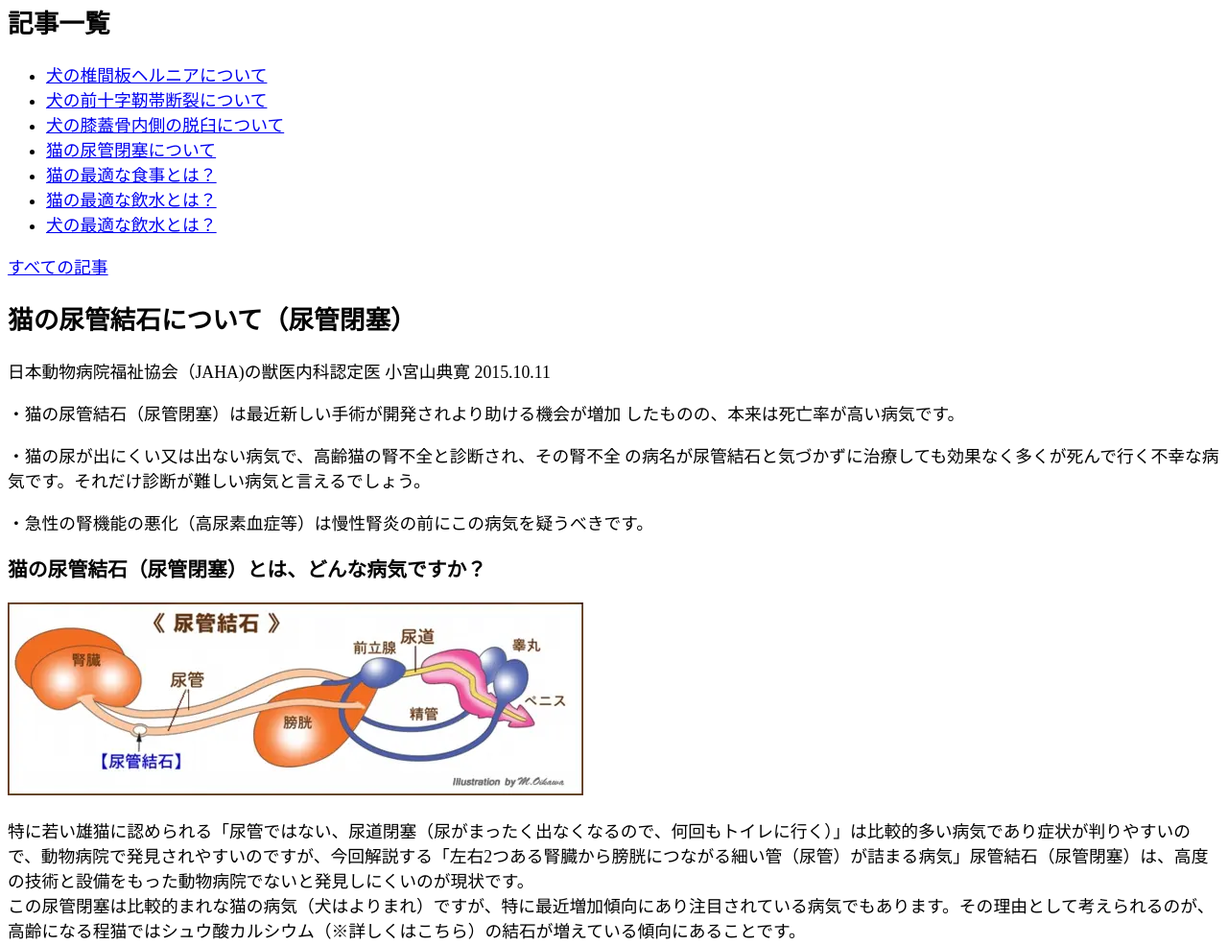
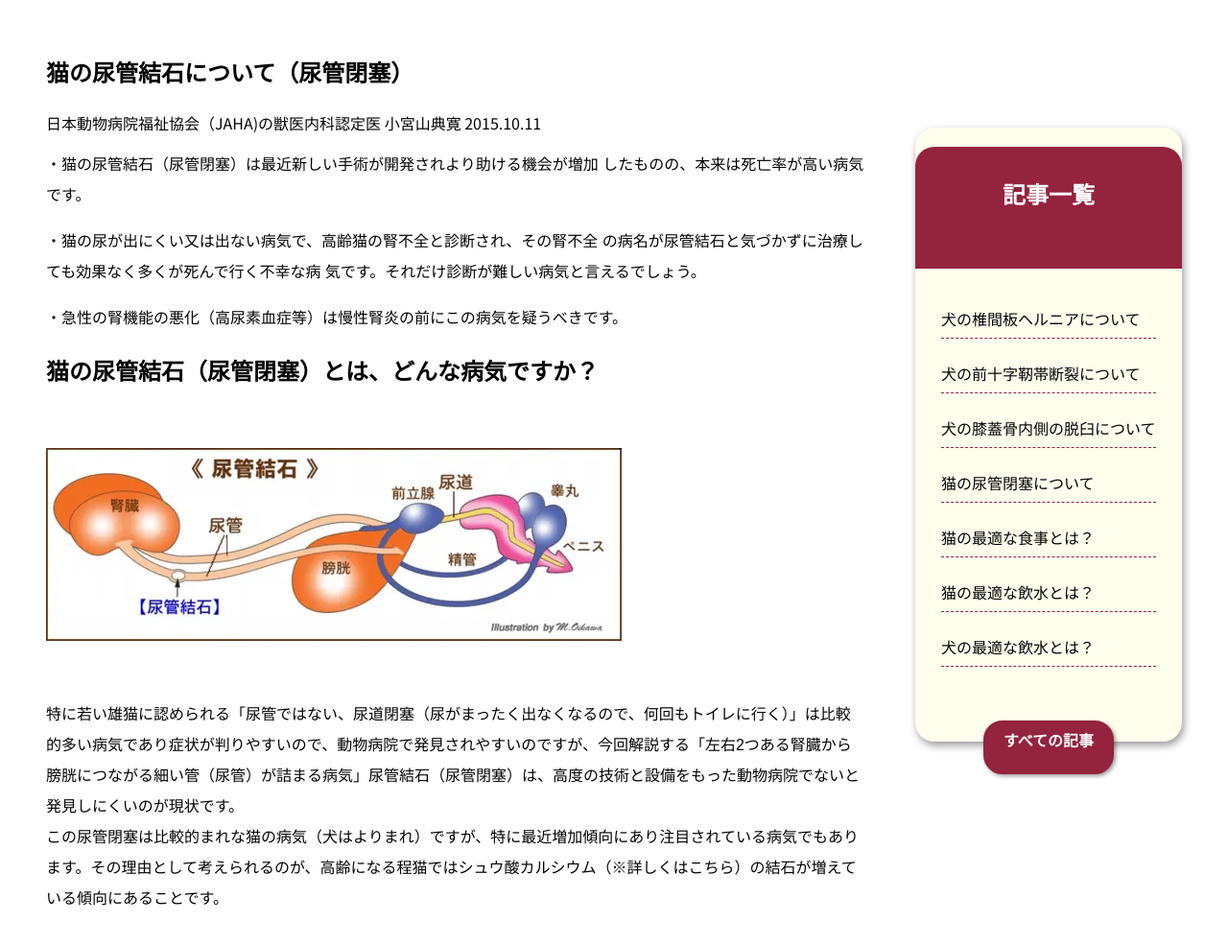
Before and after one commit to ShionWebGym/NPOsite, a Gatsby site: page /Study in a window 1280 px wide. Shown: the part 491-1476 px from the top of the page at 96% size. Built offline with nearby package versions, Linux system fonts and the light colour scheme; Gatsby itself is replaced by a stand-in of ours.

Commit message:
add study page

```diff
--- a/src/components/Study.module.scss
+++ b/src/components/Study.module.scss
@@ -30,3 +30,98 @@
     margin-top: 40px;
     margin-left: 64px;
 }
+.studyNav{
+    width: 278px;
+    height: 640px;
+    font-family: Noto Sans JP,sans-serif;
+    margin-top: 96px;
+    background-color: #FFFFED;
+    border-radius:20px;
+    box-shadow: 2px 4px 8px 0 rgb(0 0 0 / 40%);
+
+}
+.studyNav h2{
+    font-size: 24px;
+    background-color: #94233E;
+    color: #fff;
+    border-radius: 20px 20px 0 0;
+    height: 96px;
+    text-align: center;
+    padding-top: 31px;
+}
+.studyNav li{
+    font-size: 16px;
+    list-style: none;
+    margin: auto;
+}
+.studyLink{
+    color: #040404;
+    text-decoration:none;
+    border-bottom: #94233E 1px dashed;
+    width: 224px;
+    display: block;
+    text-align: left;
+    margin:0 auto 24px ;
+    padding-bottom: 8px;
+}
+.studyLink:hover{
+    color: #94233E;
+}
+ul{
+    margin:40px auto 56px;
+    padding: 0;
+}
+.studyLinkButton{
+    text-decoration: none;
+    color: #fff;
+    background-color: #94233E;
+    width: 120px;
+    height: 40px;
+    box-shadow:  2px 2px 4px 0 rgb(0 0 0 / 40%);
+    font-weight: bold;
+    border-radius: 20px;
+    padding: 6px;
+    margin: auto;
+    display: block;
+    font-size: 16px;
+    text-align: center;
+    border: 2px solid #94233E;
+    transition: 0.3s;
+}
+.studyLinkButton:hover{
+    color: #94233E;
+    background-color: #fff;
+    border: #94233E 2px solid;
+    transition: 0.1s;
+}
+.studySection{
+    width: calc(100% - 330px);
+    font-family: Noto Sans JP,sans-serif;
+}
+.studySection h2{
+    font-size: 24px;
+    margin-bottom: 24px;
+}
+.studySection p{
+    font-size: 16px;
+    margin-bottom: 16px;
+    color: #040404;
+    line-height: 32px;
+    font-family: Noto serif JP,sans-serif;
+}
+.studySection aside{
+    font-size: 16px;
+    margin-bottom: 8px;
+    color: #040404;
+}
+.studySection img{
+    margin: 40px auto;
+    text-align: center;
+}
+.studyWrapper{
+    display: flex;
+    justify-content: space-between;
+    max-width: 1200px;
+    margin: 56px auto;
+    padding: 0 40px;
+}
--- a/src/pages/Study.tsx
+++ b/src/pages/Study.tsx
@@ -3,11 +3,17 @@ import "@fontsource/noto-serif-jp";
 import "@fontsource/noto-sans-jp";
 import Scroll from "../components/Scroll";
 import { pankuzu } from "../components/Pankuzu.module.scss";
+import { Link } from "gatsby";
 import {
   Gcontainer,
   pagehead,
   Gh1,
   studyImgStyle,
+  studyNav,
+  studyLink,
+  studyLinkButton,
+  studySection,
+  studyWrapper,
 } from "../components/Study.module.scss";
 import React from "react";
 import studyImg from "../images/study.webp";
@@ -38,20 +44,8 @@ const Study = () => {
             />
           </div>
         </div>
-        <div>
-            <nav>
-                <h2>記事一覧</h2>
-                <ul>
-                    <li><a href="#">犬の椎間板ヘルニアについて</a></li>
-                    <li><a href="#">犬の前十字靭帯断裂について</a></li>
-                    <li><a href="#">犬の膝蓋骨内側の脱臼について</a></li>
-                    <li><a href="#">猫の尿管閉塞について</a></li>
-                    <li><a href="#">猫の最適な食事とは？</a></li>
-                    <li><a href="#">猫の最適な飲水とは？</a></li>
-                    <li><a href="#">犬の最適な飲水とは？</a></li>
-                </ul>
-                <a href="#">すべての記事</a>
-            </nav>
+        <div className={studyWrapper}>
+          <section className={studySection}>
             <h2>猫の尿管結石について（尿管閉塞）</h2>
             <aside>
               日本動物病院福祉協会（JAHA)の獣医内科認定医 小宮山典寛 2015.10.11
@@ -68,7 +62,7 @@ const Study = () => {
             <p>
               ・急性の腎機能の悪化（高尿素血症等）は慢性腎炎の前にこの病気を疑うべきです。
             </p>
-          <h3>猫の尿管結石（尿管閉塞）とは、どんな病気ですか？</h3>
+            <h2>猫の尿管結石（尿管閉塞）とは、どんな病気ですか？</h2>
             <img src={nyoukankesseki} alt="猫の尿管結石の図" />
             <p>
               特に若い雄猫に認められる「尿管ではない、尿道閉塞（尿がまったく出なくなるので、何回もトイレに行く）」は比較的多い病気であり症状が判りやすいので、動物病院で発見されやすいのですが、今回解説する「左右2つある腎臓から膀胱につながる細い管（尿管）が詰まる病気」尿管結石（尿管閉塞）は、高度の技術と設備をもった動物病院でないと発見しにくいのが現状です。
@@ -83,13 +77,13 @@ const Study = () => {
               <br />
               その治療法は特殊な機材を利用したインターベンションといわれる手術ですが、大変高度な技術を必要とされる外科手術となります。
             </p>
-          <h3>動物病院で「慢性腎不全」と言われたら…</h3>
+            <h2>動物病院で「慢性腎不全」と言われたら…</h2>
             <p>
               猫は高齢になると、腎臓病になりやすくなるのは、知られつつありますが、この病気「尿管閉塞」はまだあまり知られていません。
               <br />
               ゆえに普通に診断される猫の病気である慢性腎不全（正式には病名ではありません）と診断される時には実は、尿管結石（閉塞）であったということもありうるのです。ですから動物病院から、単に「あなたの猫は慢性腎不全です」と説明され、それ以上の説明がない場合は、「どんな慢性腎不全ですか？」と尋ねると同時に、「尿管結石の可能性はありますか？腎臓の画像診断（X線、超音波検査）の結果はどうでしたか？」「左右の腎臓の大きさはどうでしたか？」と尋ねる必要があるかもしれません。
             </p>
-          <h3>診断</h3>
+            <h2>診断</h2>
             <p>
               この病気の診断は、身体検査と臨床症状で推定し画像診断（X線検査、超音波、時にCT等）で確定します。ゆえに診断には詳細なX線検査と腎臓を中心とした超音波検査が必要であり、診断はどこの動物病院でもできるものではありません。熟練した獣医師が行うもので、より専門的な医療を行える動物病院でないとその診断はできないと思われます。
             </p>
@@ -115,7 +109,7 @@ const Study = () => {
               <br />
               それなりの専門医療の動物病院でないと無理ではないかと思われます。
             </aside>
-          <h3>なりやすい年齢と症状</h3>
+            <h2>なりやすい年齢と症状</h2>
             <p>
               起こりやすい年齢は様々ですが、６-７歳以上が多いようです。性差はありません。
               一般的な全身症状は、食欲不振、元気消失、腹痛、間欠的な嘔吐、体重減少、乏尿、無尿、一般的には尿毒症の症状が主な症状です。特に過去にシュウ酸カルシウムの結石があると診断された
@@ -123,7 +117,7 @@ const Study = () => {
               <br />
               理由は猫の尿管結石で、その種類を調べてみると98％はシュウ酸カルシウムであるからです。不幸なことにこのシュウ酸カルシウムは、食事療法には反応しません。食事でも薬でも溶けない結石です。
             </p>
-          <h3>大きい腎臓と小さい腎臓の症候群</h3>
+            <h2>大きい腎臓と小さい腎臓の症候群</h2>
             <p>
               この病気の場合によくみられる腎臓の状態に、俗に「大きい腎臓と小さい腎臓の症候群」と言われる状態があります。どちらかの腎臓が大きく、どちらかの腎臓が小さくなっていることがあります。多くは大きな腎臓の方が閉塞しているようです（図２）。
               <br />
@@ -132,13 +126,13 @@ const Study = () => {
               そして最後の腎臓にも、その後不幸なことに尿管に結石ができると、尿が腎臓に逆流しますのでさらに大きくなります。これが「大きい腎臓と小さい腎臓の症候群」の正体です。
             </p>
             <img src={jinzou} alt="腎臓のグラフィック図" />
-          <h3>腎臓病の難しさ</h3>
+            <h2>腎臓病の難しさ</h2>
             <p>
               腎臓病で難しいのは左右2つある腎臓のどちらか一方が悪くなっても、ほとんど症状がでないため、この時はほとんど気づかないことです。ひとつの腎臓がまったく機能しなくなっても、まだ腎臓の機能の50％はありますから、通常は元気であるように見えてしまうのです。
               <br />
               例えると動物病院で、腎臓の機能を調べるのにBUN（尿素窒素）やクレアチニン等を調べますが、これらの検査は腎臓の機能が75%ぐらい悪くならないと異常が出てこない傾向にあります。ゆえに腎臓の機能検査には、血液検査と同時に尿検査（尿比重、尿分析、尿蛋白クレアチニン等）が必要になるのです。
             </p>
-          <h3>内科療法と外科療法</h3>
+            <h2>内科療法と外科療法</h2>
             <p>
               この病気の治療法には、内科療法と外科療法がありますが、最近分かったことは、この病気の治療の基本は外科療法で治療するということです。
               <br />
@@ -161,6 +155,50 @@ const Study = () => {
               <br />
               初めに尿管ステントが行われ、再手術にてSUBが行われることが多いようですが、初めからSUBを選ぶ外科医もいます。どちらがよいかまだ結論が出ていないようです。現在ではこれらのテクニックがベストな選択といわれており、これらの手技をマスターするには、特別な装置や機材と洗練された指導者のもとでのトレーニングが必要となります。
             </p>
+          </section>
+          <nav className={studyNav}>
+            <h2>記事一覧</h2>
+            <ul>
+              <li>
+                <Link to="/" className={studyLink}>
+                  犬の椎間板ヘルニアについて
+                </Link>
+              </li>
+              <li>
+                <Link to="/" className={studyLink}>
+                  犬の前十字靭帯断裂について
+                </Link>
+              </li>
+              <li>
+                <Link to="/" className={studyLink}>
+                  犬の膝蓋骨内側の脱臼について
+                </Link>
+              </li>
+              <li>
+                <Link to="/" className={studyLink}>
+                  猫の尿管閉塞について
+                </Link>
+              </li>
+              <li>
+                <Link to="/" className={studyLink}>
+                  猫の最適な食事とは？
+                </Link>
+              </li>
+              <li>
+                <Link to="/" className={studyLink}>
+                  猫の最適な飲水とは？
+                </Link>
+              </li>
+              <li>
+                <Link to="/" className={studyLink}>
+                  犬の最適な飲水とは？
+                </Link>
+              </li>
+            </ul>
+            <Link to="/" className={studyLinkButton}>
+              すべての記事
+            </Link>
+          </nav>
         </div>
         <Scroll showBelow={1500} />
       </Layout>
```
Also changed, not shown: src/components/wvc.module.scss (+91 -0 lines), src/pages/Wvc.tsx (+50 -31 lines). Lines whose indentation alone changed are shown as unchanged.
